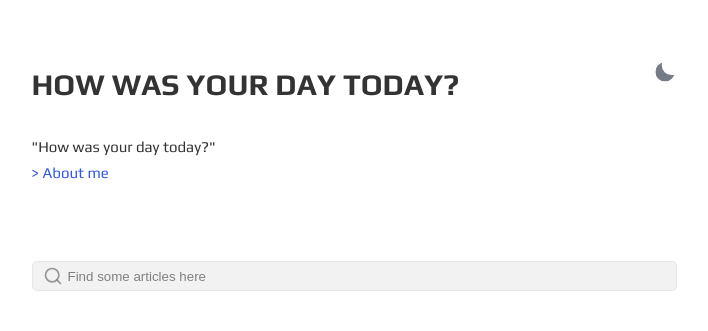
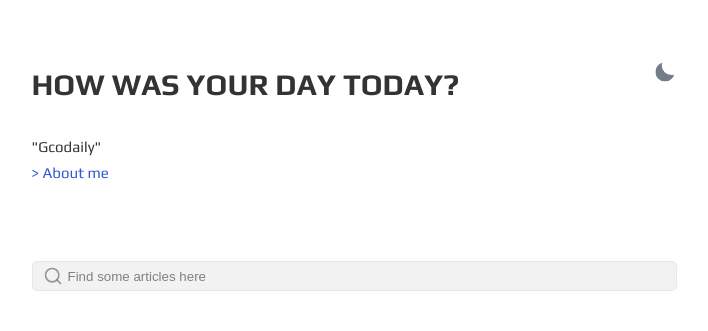
Before and after one commit to k-sub-git/younggunkim.github.io, a Jekyll site: the page built from index.html, in a window 1280 px wide. Shown: the top 331 px of the page, without its empty margins (286-994 px from the left). Built offline with Jekyll 4.4.1, drawn with Linux system fonts in a browser that asks for light colours.

Commit message:
Update _config.yml

```diff
--- a/_config.yml
+++ b/_config.yml
@@ -2,7 +2,7 @@ site: "Gcodaily"
 title: "Gcodaily"
 greetings: How was your day today?
 description: >-
-  "How was your day today?"
+  "Gcodaily"
 lang: en-US
 timezone:  "Asia/seoul"
 repo: "https://ithub.com" #p0wex/Gesko # site repo [optional]
```
